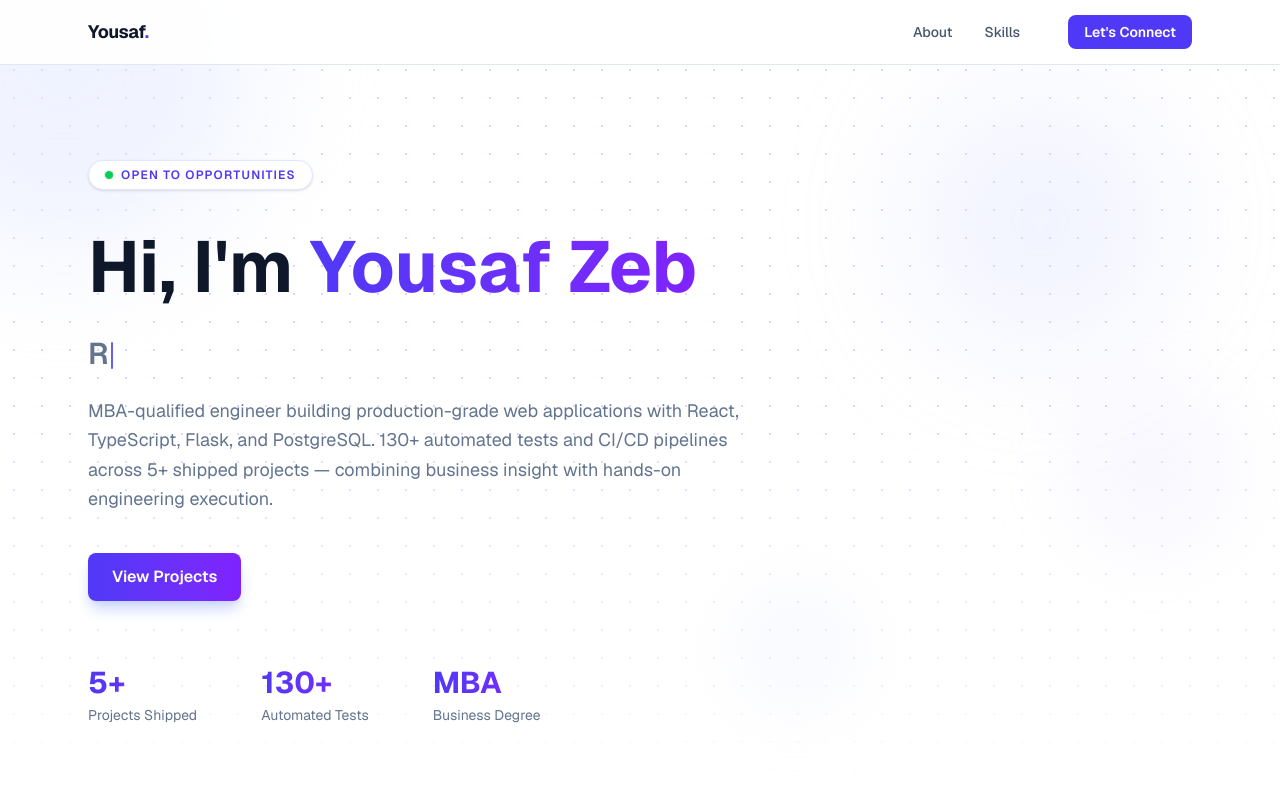
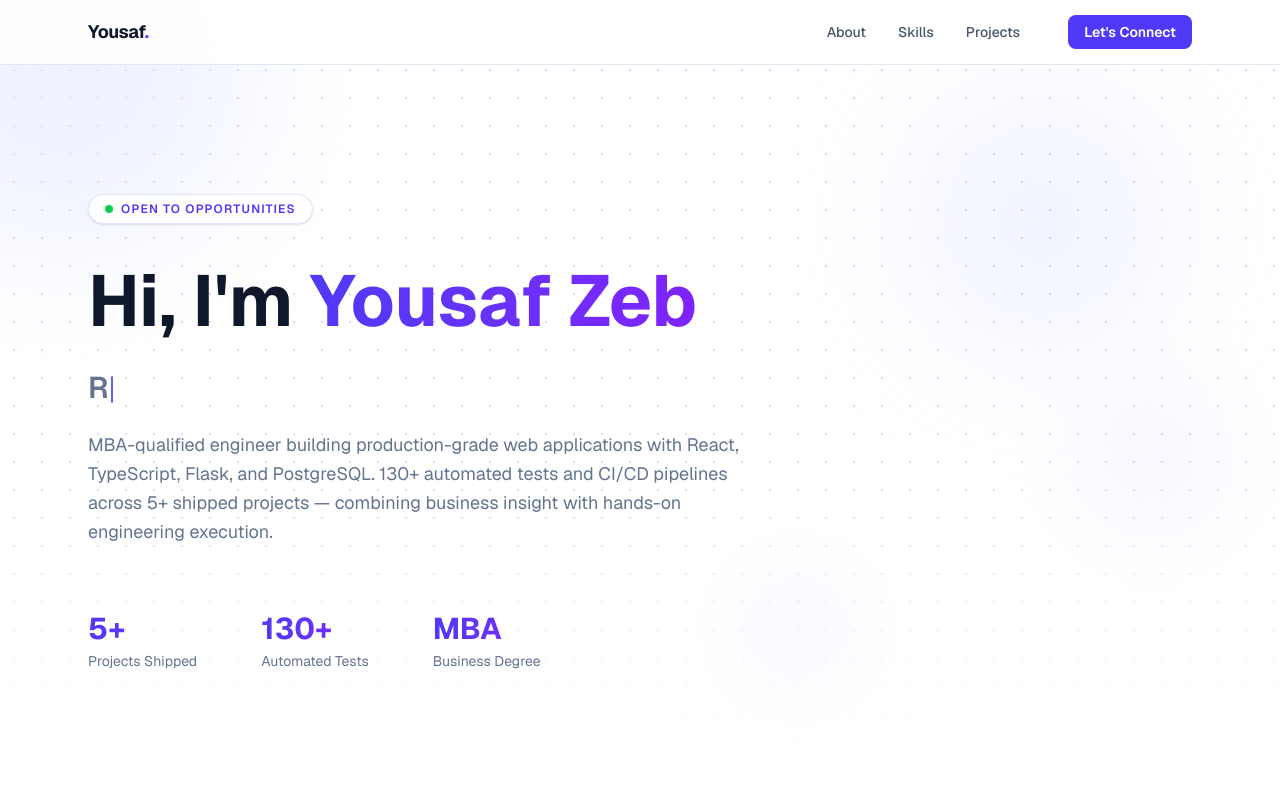
Before and after one commit to yousafzeb-byte/Portfolio, a Next.js app: page / in a window 1280 px wide. Shown: the top 800 px of the page. Built offline with nearby package versions, Linux system fonts and the light colour scheme.

Commit message:
refactor: restore Projects to navbar, remove View Projects Hero CTA

```diff
--- a/src/components/Hero.tsx
+++ b/src/components/Hero.tsx
@@ -55,15 +55,6 @@ export default function Hero() {
             insight with hands-on engineering execution.
           </p>
 
-          <div className="animate-fade-up-delay-2 flex flex-wrap gap-4">
-            <a
-              href="#projects"
-              className="px-6 py-3 bg-gradient-to-r from-indigo-600 to-violet-600 text-white font-semibold rounded-lg hover:opacity-90 transition-opacity shadow-lg shadow-indigo-200"
-            >
-              View Projects
-            </a>
-          </div>
-
           <div className="animate-fade-up-delay-3 mt-16 flex flex-wrap gap-10 sm:gap-16">
             {[
               { value: "5+", label: "Projects Shipped" },
--- a/src/components/Navbar.tsx
+++ b/src/components/Navbar.tsx
@@ -6,6 +6,7 @@ import { useState, useEffect } from "react";
 const navLinks = [
   { label: "About", href: "#about" },
   { label: "Skills", href: "#skills" },
+  { label: "Projects", href: "#projects" },
 ];
 
 export default function Navbar() {
```
